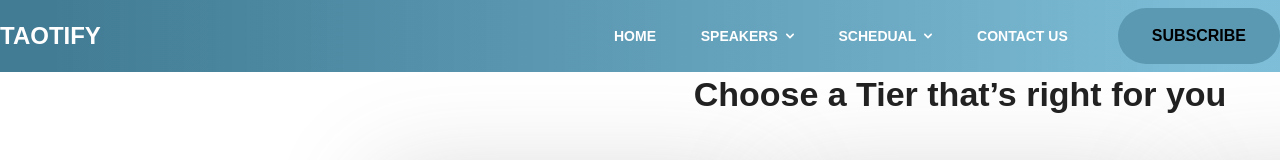
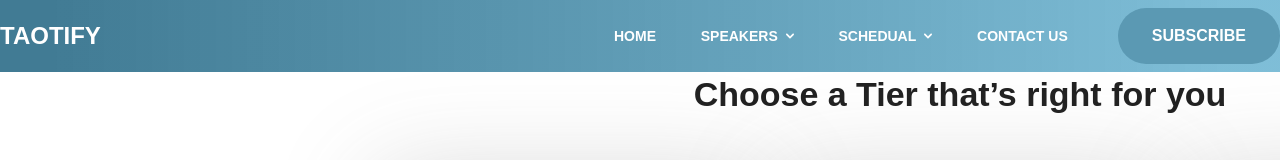
Before and after one commit to taodemy/taotify-website, a Next.js app: page / in a window 1280 px wide. Shown: the top 160 px of the page. Built offline with nearby package versions, Linux system fonts and the light colour scheme.

Commit message:
fix: change the color of subscribe

```diff
--- a/src/components/Navigator/index.tsx
+++ b/src/components/Navigator/index.tsx
@@ -39,7 +39,7 @@ const Navigator = () => {
               );
             })}
           </ul>
-          <button className={"font_h5_headline primary-colored-background " + style.subscribe}>SUBSCRIBE</button>
+          <button className={"font_h5_headline light-colored-text primary-colored-background " + style.subscribe}>SUBSCRIBE</button>
         </section>
       </nav>
     </section>
```
